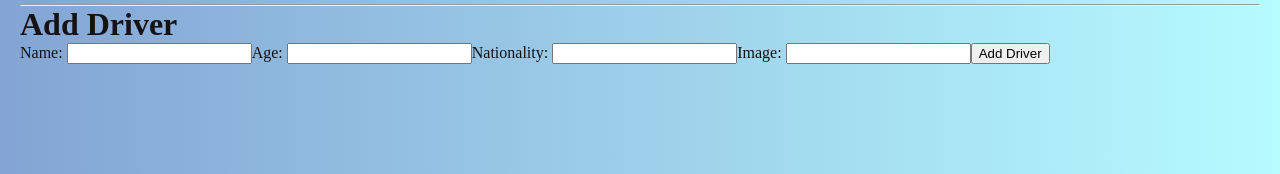
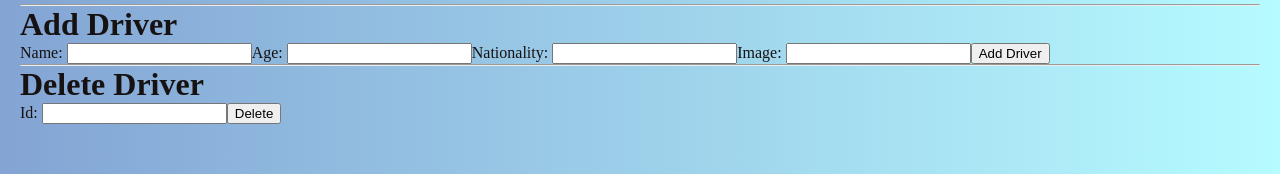
Before and after one commit to ehandresen/f1examv2, a React (Vite) app in the folder frontend/: page / in a window 1280 px wide. Shown: the part 354-528 px from the top of the page. Built offline with nearby package versions, Linux system fonts and the light colour scheme; no server answers.

Commit message:
added DeleteDriver component

```diff
--- a/frontend/src/App.tsx
+++ b/frontend/src/App.tsx
@@ -1,4 +1,5 @@
 import AddDriver from './components/AddDriver';
+import DeleteDriver from './components/DeleteDriver';
 import DriverById from './components/DriverById';
 import DriverByName from './components/DriverByName';
 import DriversList from './components/DriversList';
@@ -18,6 +19,9 @@ function App() {
       <DriverByName />
       <hr />
       <AddDriver />
+      <hr />
+
+      <DeleteDriver />
     </div>
   );
 }
--- /dev/null
+++ b/frontend/src/components/DeleteDriver.tsx
@@ -0,0 +1,41 @@
+import { ChangeEvent, useState } from 'react';
+import DriversService from '../services/DriversService';
+
+const DeleteDriver = () => {
+  const [idInput, setIdInput] = useState<number>(0);
+  const [message, setMessage] = useState<string>('');
+
+  function handleChange(event: ChangeEvent<HTMLInputElement>) {
+    const number = parseInt(event.target.value);
+
+    if (!isNaN(number)) {
+      setIdInput(number);
+    }
+  }
+
+  async function handleClick() {
+    try {
+      const result = await DriversService.deleteDriver(idInput);
+
+      if (result) {
+        console.log(result);
+
+        setMessage(result.message);
+      }
+    } catch (error) {
+      console.log(error);
+    }
+  }
+
+  return (
+    <>
+      <h1>Delete Driver</h1>
+      <label htmlFor="id">Id: </label>
+      <input type="text" id="id" onChange={handleChange} />
+      <button onClick={handleClick}>Delete</button>
+      <p>{message}</p>
+    </>
+  );
+};
+
+export default DeleteDriver;
--- a/frontend/src/services/DriversService.ts
+++ b/frontend/src/services/DriversService.ts
@@ -101,7 +101,7 @@ const DriversService = (() => {
       if (error.response) {
         return {
           success: false,
-          message: 'Error deleting driver',
+          message: `Error deleting driver with id: ${id}`,
         };
       } else {
         console.log(`Error: ${error.message}`);
```
Also changed, not shown: 1 other file (tests, documents, lock files or other folders).
